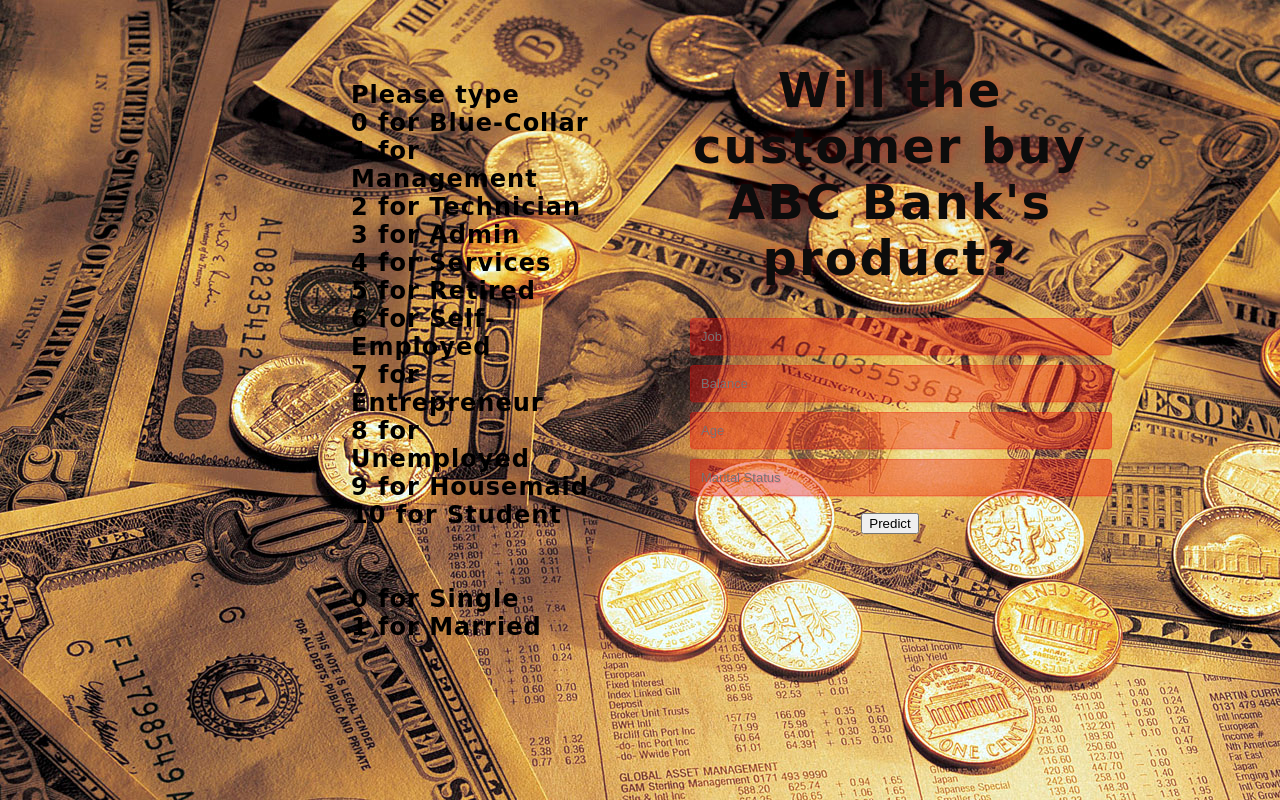
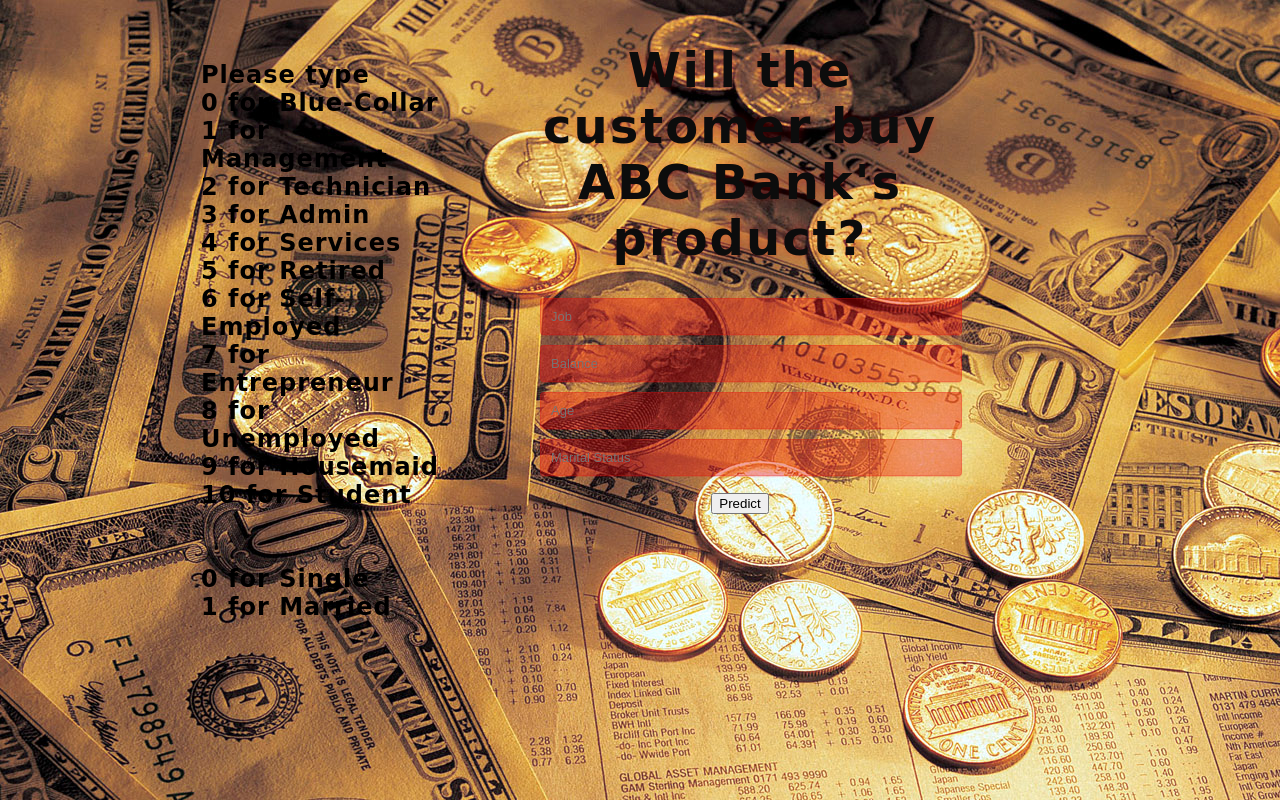
Before and after one commit to talfik2/Data-Glacier-Data-Bank-Bank-Marketing-Group-Project, a Flask app: page / in a window 1280 px wide; the page is wider, and only the part inside the window is pictured. Run offline with Flask 2, Linux system fonts and the light colour scheme; lists and menus that the app fills with data are empty; parts of the project's set-up code (start-up, migrations or seed data) failed here and were passed over.

Commit message:
Add files via upload

```diff
--- a/static/css/style.css
+++ b/static/css/style.css
@@ -35,7 +35,8 @@
 	font-size: 24px;
 	text-align:center;
 	letter-spacing:1px;
-	top: -320px;
+	top: -340px;
+	left: -150px;
 
 }
 .login {
```
Also changed, not shown: requirements.txt (added, +30 -0 lines), 1 other file.
